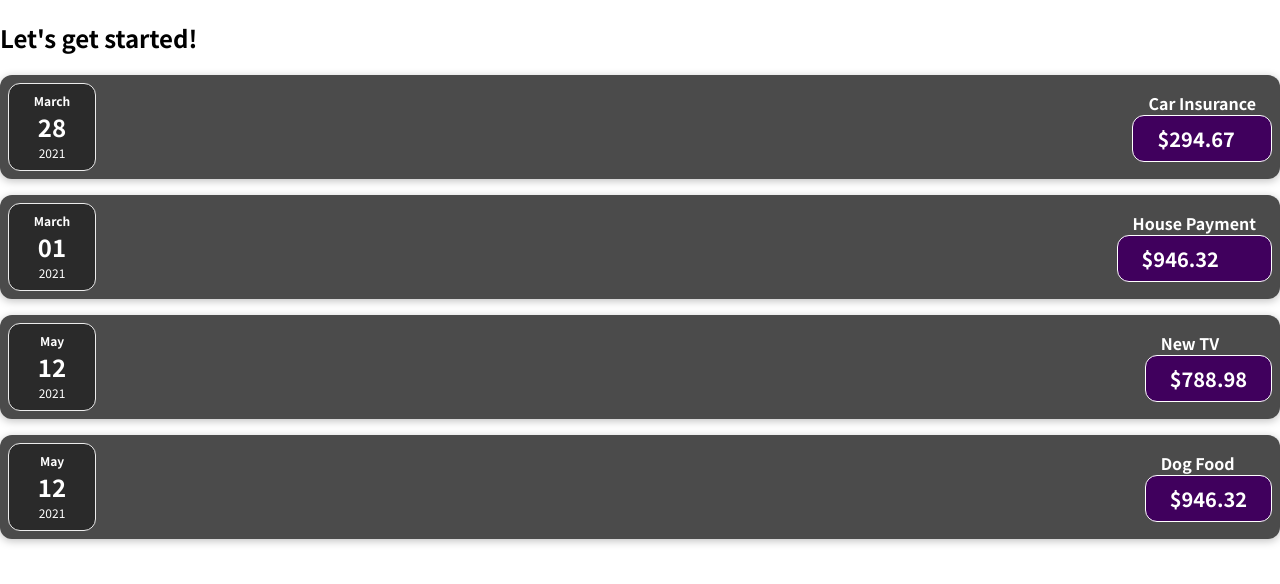
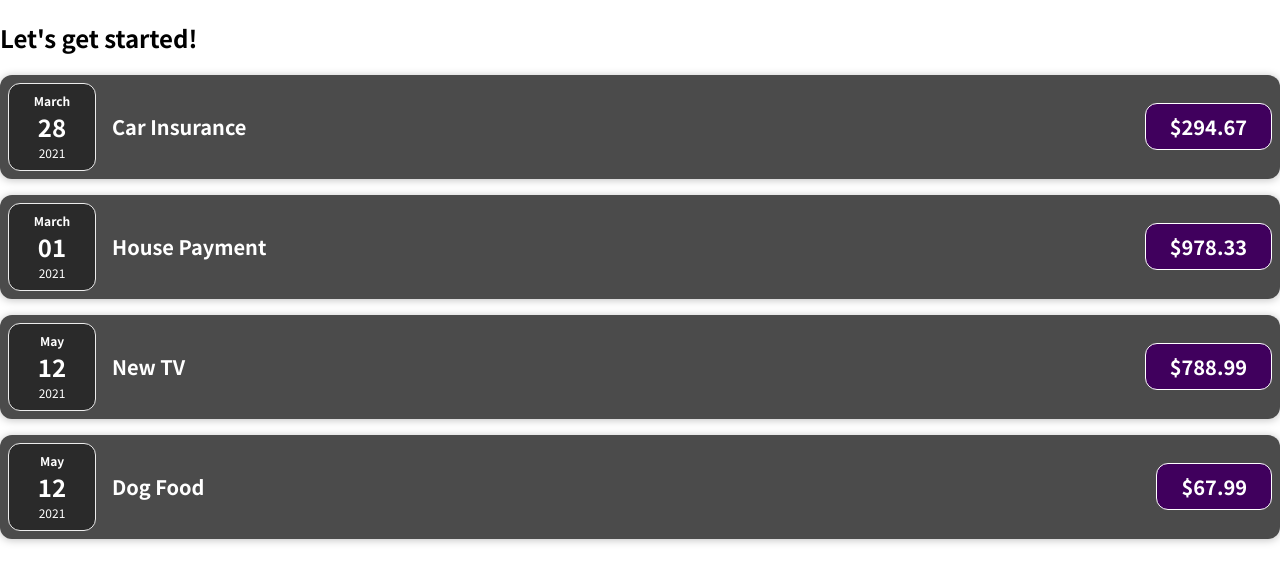
Before and after one commit to anniepuy/project-one, a React (Create React App) app: page / in a window 1280 px wide. Shown: the top 584 px of the page. Built offline with nearby package versions, Linux system fonts and the light colour scheme.

Commit message:
made card component for common css elements

```diff
--- a/src/App.js
+++ b/src/App.js
@@ -5,25 +5,25 @@ function App() {
     {
       id: 'e1',
       title: 'Car Insurance',
-      amount: 294.67,
+      amount:294.67,
       date: new Date(2021, 2, 28)
     },
     {
       id: 'e2',
       title: 'House Payment',
-      amount: 946.32,
+      amount:978.33,
       date: new Date(2021, 2, 1)
     },
     {
       id: 'e3',
       title: 'New TV',
-      amount: 788.98,
+      amount:788.99,
       date: new Date(2021, 4, 12)
     },
     {
       id: 'e4',
       title: 'Dog Food',
-      amount: 67.99,
+      amount:67.99,
       date: new Date(2021, 4, 12)
     },
   ];
--- /dev/null
+++ b/src/components/Card.css
@@ -0,0 +1,4 @@
+.card {
+    border-radius: 12px;
+    box-shadow: 0 1px 8px rgba(0, 0, 0, 0.25);
+}
--- /dev/null
+++ b/src/components/Card.js
@@ -0,0 +1,13 @@
+import './Card.css';
+
+function Card(props) {
+    const classes = 'card ' + props.className;
+    return (
+        <div className={classes}>
+            {props.children}
+        </div>
+
+    )
+}
+
+export default Card;
--- a/src/components/ExpenseItem.css
+++ b/src/components/ExpenseItem.css
@@ -2,10 +2,8 @@
   display: flex;
   justify-content: space-between;
   align-items: center;
-    box-shadow: 0 2px 8px rgba(0, 0, 0, 0.25);
   padding: 0.5rem;
   margin: 1rem 0;
-    border-radius: 12px;
   background-color: #4b4b4b;
 }
 
--- a/src/components/ExpenseItem.js
+++ b/src/components/ExpenseItem.js
@@ -1,20 +1,23 @@
 import './ExpenseItem.css';
+import Card from './Card';
 import ExpenseDate from './ExpenseDate';
 
 function ExpenseItem(props) {
 
     return (
-        <div className="expense-item">
+        <Card className="expense-item">
+            <div>
             <ExpenseDate date={props.date} />
-            <div className="expense-item_description">
+            </div>
+            <div className="expense-item__description">
                 <h2>
                     {props.title}
                 </h2>
-                <div className="expense-item__price">
-                    ${props.amount}
-                </div>
             </div>
-        </div>
+            <div className="expense-item__price">
+                ${props.amount}
+            </div>
+        </Card>
     );
 }
 
--- a/src/components/Expenses.css
+++ b/src/components/Expenses.css
@@ -4,6 +4,4 @@
     margin: 2rem auto;
     width: 50rem;
     max-width: 95%;
-    border-radius: 12px;
-    box-shadow: 0 1px 8px rgba(0, 0, 0, 0.25);
   }
--- a/src/components/Expenses.js
+++ b/src/components/Expenses.js
@@ -7,7 +7,7 @@ function Expenses(props) {
             <ExpenseItem title={props.items[0].title} amount={props.items[0].amount} date={props.items[0].date}/>
             <ExpenseItem title={props.items[1].title} amount={props.items[1].amount} date={props.items[1].date}/>
             <ExpenseItem title={props.items[2].title} amount={props.items[2].amount} date={props.items[2].date}/>
-            <ExpenseItem title={props.items[3].title} amount={props.items[1].amount} date={props.items[3].date}/>
+            <ExpenseItem title={props.items[3].title} amount={props.items[3].amount} date={props.items[3].date}/>
         </div>
     );
 }
```
Lines whose indentation alone changed are shown as unchanged.
